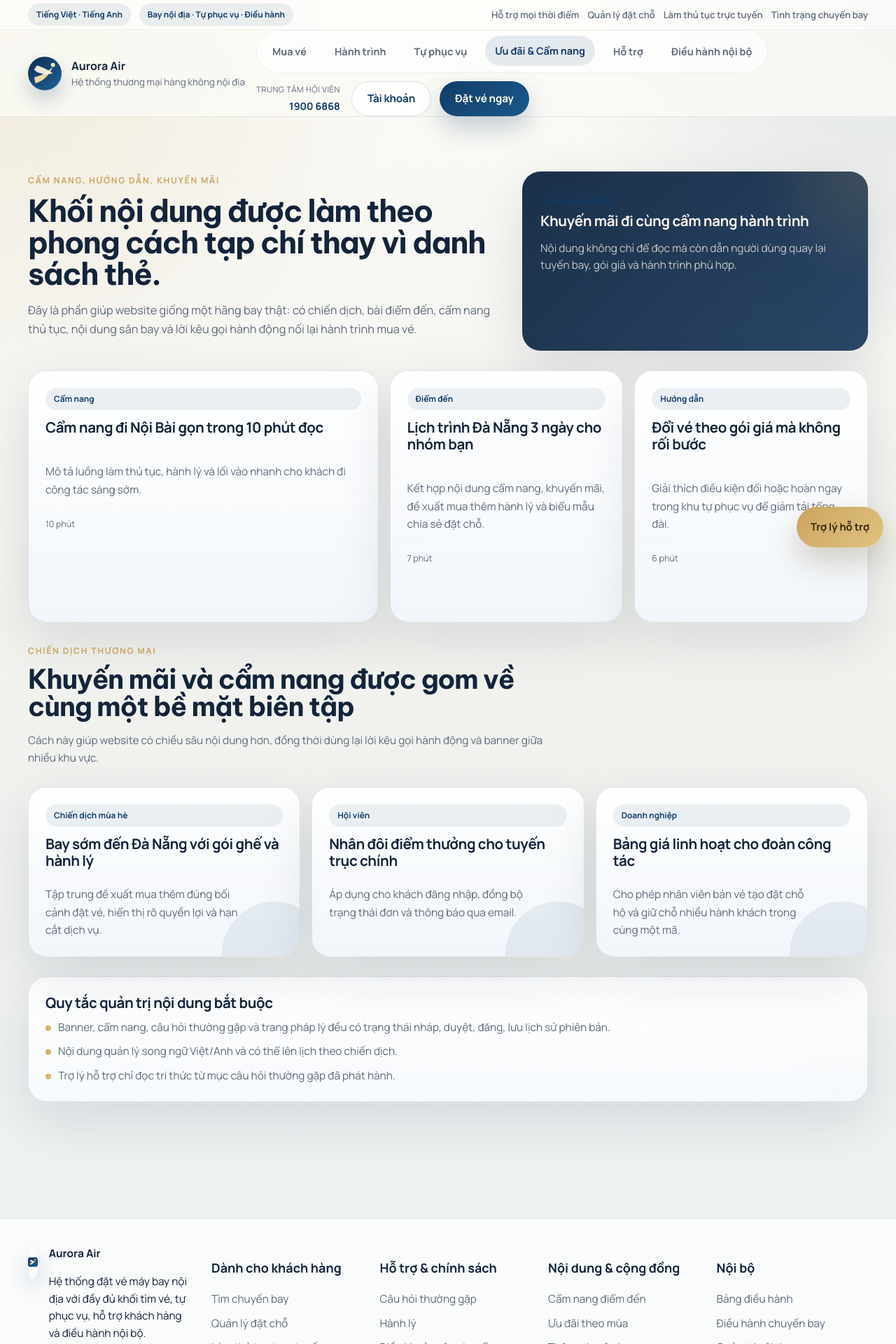
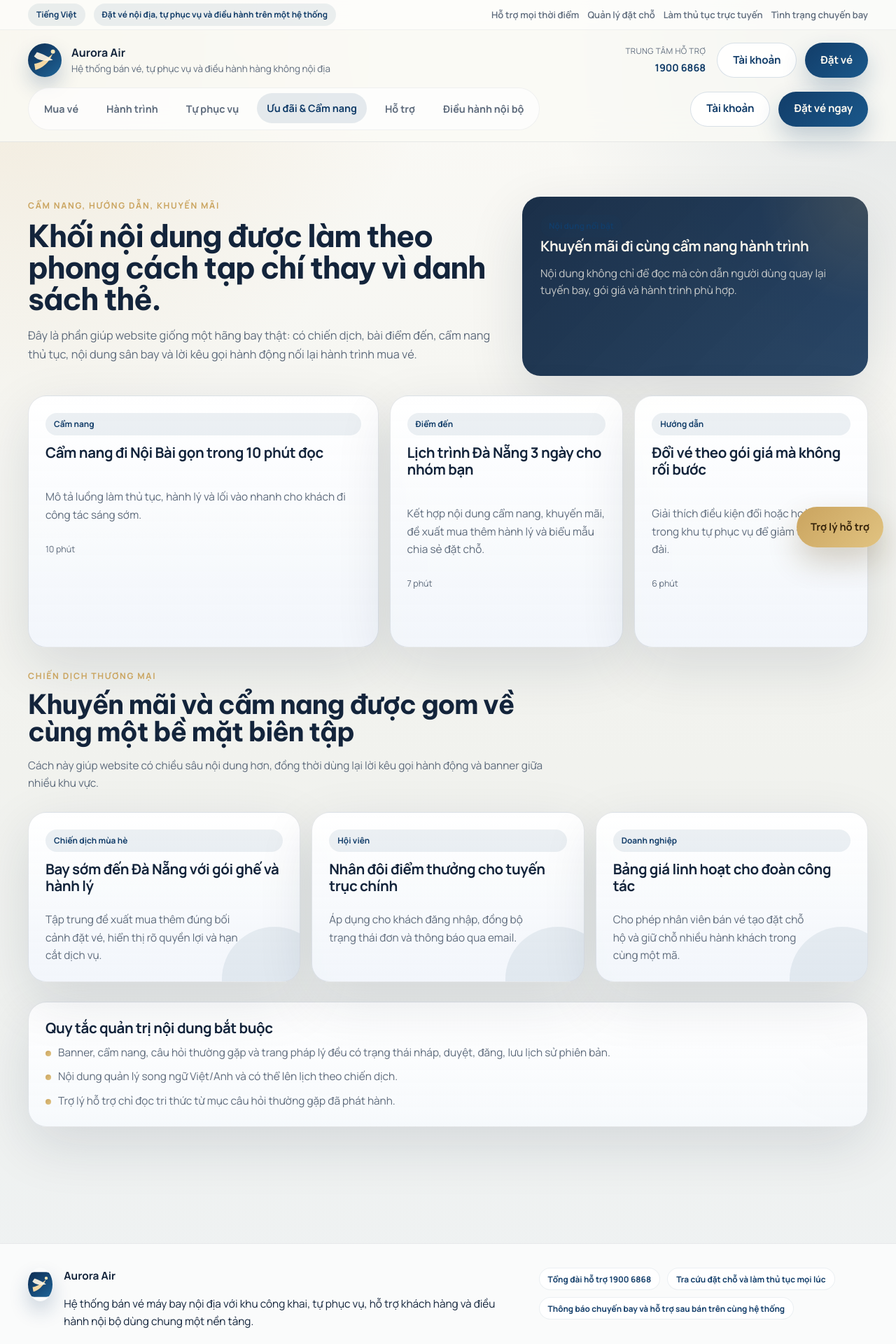
Before and after one commit to BinCry/DoAnSE, a Next.js app in the folder apps/web/: page /blog in a window 1280 px wide. Shown: the top 1920 px of the page at 70% size. Built offline with nearby package versions, Linux system fonts and the light colour scheme.

Commit message:
style(ui):rút gọn shell giao diện trên mobile

```diff
--- a/apps/web/src/app/globals.css
+++ b/apps/web/src/app/globals.css
@@ -212,7 +212,6 @@ img {
 }
 
 .topbar-row,
-.nav-row,
 .search-footer,
 .footer-legal {
   display: flex;
@@ -260,7 +259,26 @@ img {
 }
 
 .nav-row {
-  min-height: 88px;
+  display: grid;
+  gap: 14px;
+  padding: 18px 0 16px;
+}
+
+.nav-row-primary,
+.nav-row-actions,
+.nav-actions-wrap {
+  display: flex;
+  align-items: center;
+  gap: 12px;
+  min-width: 0;
+}
+
+.nav-row-primary {
+  justify-content: space-between;
+}
+
+.nav-row-actions {
+  justify-content: flex-end;
 }
 
 .brand {
@@ -299,6 +317,8 @@ img {
 .nav-cluster {
   justify-content: space-between;
   flex: 1;
+  gap: 16px;
+  flex-wrap: nowrap;
 }
 
 .topbar-row > *,
@@ -317,6 +337,11 @@ img {
   min-width: 0;
 }
 
+.nav-actions-wrap {
+  justify-content: flex-end;
+  flex: 1;
+}
+
 .main-nav {
   padding: 8px;
   border: 1px solid rgba(19, 36, 59, 0.06);
@@ -361,11 +386,21 @@ img {
   font-size: 0.9rem;
 }
 
+.nav-meta-mobile,
+.mobile-utility-nav {
+  display: none;
+}
+
+.mobile-utility-link {
+  color: var(--primary);
+}
+
 .mobile-menu-button {
   display: none;
   min-height: 44px;
   padding: 0 16px;
   border-radius: 999px;
+  border: 1px solid rgba(18, 61, 105, 0.12);
   background: rgba(18, 61, 105, 0.08);
   color: var(--primary);
   font-size: 0.92rem;
@@ -1641,11 +1676,19 @@ thead th {
   font-weight: 800;
 }
 
+.footer-intro {
+  display: grid;
+  grid-template-columns: minmax(0, 1.2fr) minmax(320px, 0.8fr);
+  gap: 24px;
+  padding: 34px 0 24px;
+}
+
 .footer-grid {
   display: grid;
-  grid-template-columns: 1.1fr repeat(4, minmax(0, 1fr));
+  grid-template-columns: repeat(4, minmax(0, 1fr));
   gap: 24px;
-  padding: 38px 0;
+  padding: 24px 0 34px;
+  border-top: 1px solid rgba(19, 36, 59, 0.08);
 }
 
 .site-footer {
@@ -1656,6 +1699,17 @@ thead th {
 .footer-brand {
   display: flex;
   gap: 16px;
+}
+
+.footer-highlight-list {
+  display: flex;
+  flex-wrap: wrap;
+  gap: 10px;
+  align-content: start;
+}
+
+.footer-section {
+  min-width: 0;
 }
 
 .footer-links {
@@ -1680,6 +1734,7 @@ th {
 
 .footer-legal {
   padding: 18px 0 28px;
+  border-top: 1px solid rgba(19, 36, 59, 0.08);
   color: var(--muted);
   font-size: 0.86rem;
 }
@@ -1833,8 +1888,12 @@ th {
   .blog-hero,
   .support-hero-grid,
   .page-hero-card,
+  .footer-intro {
+    grid-template-columns: 1fr;
+  }
+
   .footer-grid {
-    grid-template-columns: 1fr;
+    grid-template-columns: repeat(2, minmax(0, 1fr));
   }
 
   .page-hero-stat-grid,
@@ -1905,7 +1964,6 @@ th {
   }
 
   .topbar-row,
-  .nav-row,
   .search-footer,
   .footer-legal,
   .result-actions {
@@ -1913,31 +1971,22 @@ th {
     align-items: flex-start;
   }
 
-  .nav-cluster,
-  .nav-actions {
-    width: 100%;
-  }
-
-  .topbar-badges,
-  .utility-nav {
-    width: 100%;
-  }
-
-  .topbar-badges {
-    gap: 8px;
-  }
-
-  .utility-nav {
-    gap: 8px;
-  }
-
-  .utility-nav a {
-    display: inline-flex;
-    align-items: center;
-    min-height: 38px;
-    padding: 0 12px;
-    border-radius: 999px;
-    background: rgba(18, 61, 105, 0.06);
+  .topbar {
+    display: none;
+  }
+
+  .footer-grid {
+    grid-template-columns: 1fr;
+  }
+
+  .nav-row {
+    gap: 12px;
+    padding: 12px 0;
+  }
+
+  .nav-row-actions .nav-meta,
+  .nav-row-actions .nav-action-button {
+    display: none;
   }
 
   .mobile-menu-button {
@@ -1948,25 +1997,16 @@ th {
 
   .nav-cluster {
     display: none;
-    flex-direction: column;
-    padding: 12px;
+    gap: 14px;
+    padding: 14px;
     border: 1px solid rgba(19, 36, 59, 0.08);
-    border-radius: 20px;
+    border-radius: 24px;
     background: rgba(255, 255, 255, 0.9);
+    box-shadow: var(--shadow-soft);
   }
 
   .nav-cluster.mobile-open {
-    display: flex;
-  }
-
-  .nav-meta {
-    text-align: left;
-    margin-right: 0;
-  }
-
-  .nav-actions {
-    flex-direction: column;
-    align-items: stretch;
+    display: grid;
   }
 
   .main-nav {
@@ -1977,6 +2017,50 @@ th {
 
   .main-nav .nav-link {
     width: 100%;
+  }
+
+  .nav-actions-wrap,
+  .nav-actions,
+  .mobile-utility-nav {
+    width: 100%;
+  }
+
+  .nav-actions-wrap {
+    display: grid;
+    gap: 12px;
+  }
+
+  .nav-meta {
+    text-align: left;
+    margin-right: 0;
+  }
+
+  .nav-meta-mobile {
+    display: grid;
+  }
+
+  .nav-actions {
+    flex-direction: column;
+    align-items: stretch;
+  }
+
+  .mobile-utility-nav {
+    display: grid;
+    grid-template-columns: repeat(2, minmax(0, 1fr));
+    gap: 10px;
+  }
+
+  .mobile-utility-link {
+    display: inline-flex;
+    align-items: center;
+    justify-content: center;
+    min-height: 44px;
+    padding: 0 14px;
+    border-radius: 16px;
+    background: rgba(18, 61, 105, 0.06);
+    font-size: 0.88rem;
+    font-weight: 700;
+    text-align: center;
   }
 
   .hero-actions .button,
@@ -2080,29 +2164,22 @@ th {
     padding: 10px 0;
   }
 
-  .topbar-badges {
-    display: grid;
-    grid-template-columns: 1fr;
-  }
-
-  .utility-nav {
-    display: grid;
-    grid-template-columns: repeat(2, minmax(0, 1fr));
-  }
-
-  .utility-nav a,
-  .pill,
-  .assurance-chip {
-    justify-content: center;
-  }
-
   .nav-row {
-    min-height: auto;
-    padding: 14px 0;
+    padding: 10px 0;
+  }
+
+  .nav-row-primary {
+    gap: 10px;
+    align-items: flex-start;
   }
 
   .brand {
-    width: 100%;
+    width: auto;
+  }
+
+  .brand-mark {
+    width: 42px;
+    height: 42px;
   }
 
   .brand small {
@@ -2113,6 +2190,10 @@ th {
   .mobile-menu-button {
     min-height: 42px;
     padding: 0 14px;
+  }
+
+  .mobile-utility-nav {
+    grid-template-columns: 1fr;
   }
 
   .hero-copy {
@@ -2200,6 +2281,12 @@ th {
     font-size: 0.7rem;
   }
 
+  .footer-intro,
+  .footer-grid {
+    padding-left: 0;
+    padding-right: 0;
+  }
+
   .toggle-group,
   .counter-grid {
     grid-template-columns: 1fr;
--- a/apps/web/src/components/site-footer.tsx
+++ b/apps/web/src/components/site-footer.tsx
@@ -3,10 +3,16 @@ import Link from "next/link";
 
 import { footerColumns } from "@/lib/mock-data";
 
+const footerHighlights = [
+  "Tổng đài hỗ trợ 1900 6868",
+  "Tra cứu đặt chỗ và làm thủ tục mọi lúc",
+  "Thông báo chuyến bay và hỗ trợ sau bán trên cùng hệ thống"
+];
+
 export function SiteFooter() {
   return (
     <footer className="site-footer">
-      <div className="container footer-grid">
+      <div className="container footer-intro">
         <div className="footer-brand">
           <span className="brand-mark">
             <Image
@@ -19,13 +25,22 @@ export function SiteFooter() {
           <div>
             <strong>Aurora Air</strong>
             <p>
-              Hệ thống đặt vé máy bay nội địa với đầy đủ khối tìm vé, tự phục vụ,
-              hỗ trợ khách hàng và điều hành nội bộ.
+              Hệ thống bán vé máy bay nội địa với khu công khai, tự phục vụ,
+              hỗ trợ khách hàng và điều hành nội bộ dùng chung một nền tảng.
             </p>
           </div>
         </div>
+        <div className="footer-highlight-list">
+          {footerHighlights.map((item) => (
+            <span key={item} className="assurance-chip">
+              {item}
+            </span>
+          ))}
+        </div>
+      </div>
+      <div className="container footer-grid">
         {footerColumns.map((column) => (
-          <div key={column.title}>
+          <section key={column.title} className="footer-section">
             <h3>{column.title}</h3>
             <ul className="footer-links">
               {column.links.map((link) => (
@@ -34,12 +49,18 @@ export function SiteFooter() {
                 </li>
               ))}
             </ul>
-          </div>
+          </section>
         ))}
       </div>
       <div className="container footer-legal">
-        <span>© 2026 Aurora Air. Hỗ trợ thanh toán, đổi hoặc hoàn và nhật ký kiểm soát.</span>
-        <span>Hệ thống phục vụ đặt vé, quản lý hành trình và vận hành hàng không nội địa.</span>
+        <span>
+          © 2026 Aurora Air. Hỗ trợ thanh toán, đổi hoặc hoàn và nhật ký kiểm
+          soát trên cùng hệ thống.
+        </span>
+        <span>
+          Nền tảng phục vụ đặt vé, quản lý hành trình và vận hành hàng không
+          nội địa.
+        </span>
       </div>
     </footer>
   );
--- a/apps/web/src/components/site-header.tsx
+++ b/apps/web/src/components/site-header.tsx
@@ -20,8 +20,10 @@ export function SiteHeader() {
       <div className="topbar">
         <div className="container topbar-row">
           <div className="topbar-badges">
-            <span className="pill">Tiếng Việt · Tiếng Anh</span>
-            <span className="pill">Bay nội địa · Tự phục vụ · Điều hành</span>
+            <span className="pill">Tiếng Việt</span>
+            <span className="pill">
+              Đặt vé nội địa, tự phục vụ và điều hành trên một hệ thống
+            </span>
           </div>
           <nav className="utility-nav" aria-label="Tiện ích nhanh">
             {utilityLinks.map((link) => (
@@ -33,6 +35,7 @@ export function SiteHeader() {
         </div>
       </div>
       <div className="container nav-row">
+        <div className="nav-row-primary">
           <Link href="/" className="brand">
             <span className="brand-mark">
               <Image
@@ -44,8 +47,27 @@ export function SiteHeader() {
             </span>
             <span>
               <strong>Aurora Air</strong>
-            <small>Hệ thống thương mại hàng không nội địa</small>
+              <small>
+                Hệ thống bán vé, tự phục vụ và điều hành hàng không nội địa
+              </small>
             </span>
+          </Link>
+          <div className="nav-row-actions">
+            <div className="nav-meta">
+              <span>Trung tâm hỗ trợ</span>
+              <strong>1900 6868</strong>
+            </div>
+            <Link
+              href="/account"
+              className="button button-secondary nav-action-button"
+            >
+              Tài khoản
+            </Link>
+            <Link
+              href="/search"
+              className="button button-primary nav-action-button"
+            >
+              Đặt vé
             </Link>
             <button
               type="button"
@@ -54,8 +76,10 @@ export function SiteHeader() {
               aria-expanded={isMobileOpen}
               aria-label="Mở menu điều hướng"
             >
-          {isMobileOpen ? "Đóng" : "Danh mục"}
+              {isMobileOpen ? "Đóng" : "Menu"}
             </button>
+          </div>
+        </div>
         <div className={isMobileOpen ? "nav-cluster mobile-open" : "nav-cluster"}>
           <nav className="main-nav" aria-label="Điều hướng chính">
             {mainNavigation.map((link) => {
@@ -73,9 +97,17 @@ export function SiteHeader() {
               );
             })}
           </nav>
+          <div className="nav-actions-wrap">
+            <nav className="mobile-utility-nav" aria-label="Tiện ích nhanh trên di động">
+              {utilityLinks.map((link) => (
+                <Link key={link.href} href={link.href} className="mobile-utility-link">
+                  {link.label}
+                </Link>
+              ))}
+            </nav>
             <div className="nav-actions">
-            <div className="nav-meta">
-              <span>Trung tâm hội viên</span>
+              <div className="nav-meta nav-meta-mobile">
+                <span>Trung tâm hỗ trợ</span>
                 <strong>1900 6868</strong>
               </div>
               <Link href="/account" className="button button-secondary">
@@ -87,6 +119,7 @@ export function SiteHeader() {
             </div>
           </div>
         </div>
+      </div>
     </header>
   );
 }
```
Lines whose indentation alone changed are shown as unchanged.
